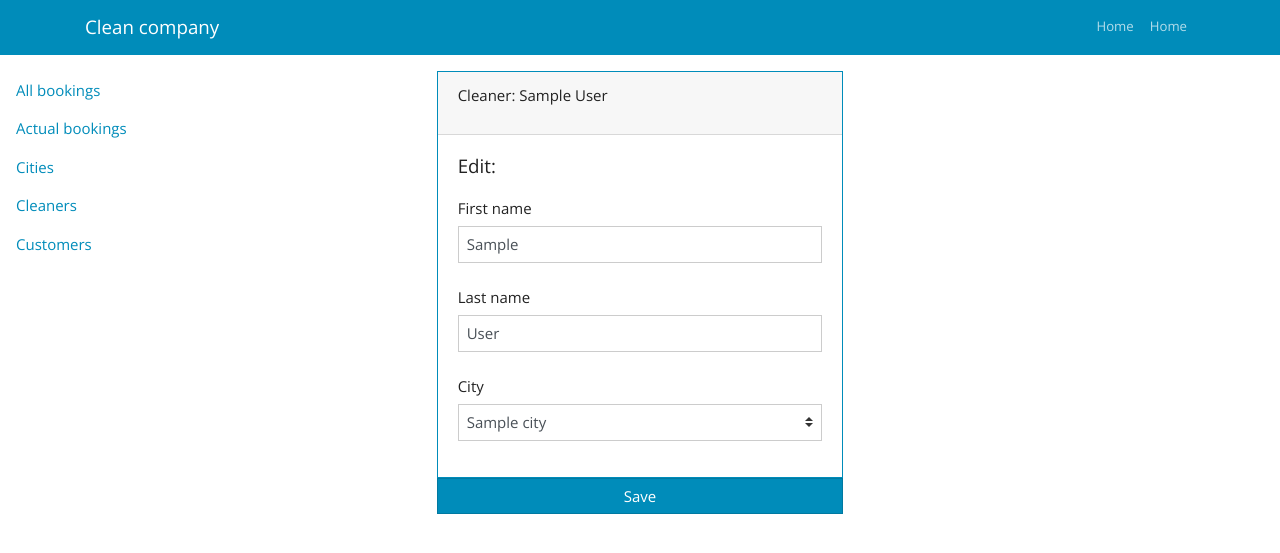
After one commit to VladSerebro/CleaningCompany, a Symfony app: template templates/cleaner/edit.html.twig in a window 1280 px wide. The commit adds this page. Shown: the top 553 px of the page. Run offline with Twig, Linux system fonts and the light colour scheme; the template is opened without the code that fills it: most values are stand-ins (such as "Sample title", 1, 10 or a date in 2020); some libraries are stand-ins or nearby versions.

Commit message:
add cleaner edit in administration dashboard

```diff
--- a/src/Controller/CustomerController.php
+++ b/src/Controller/CustomerController.php
@@ -155,7 +155,6 @@ class CustomerController extends AbstractController
             $manager->flush();
 
             return $this->redirectToRoute('admin_customer_index');
-
         }
 
         return $this->render('customer/edit.html.twig', [
--- /dev/null
+++ b/templates/cleaner/edit.html.twig
@@ -0,0 +1,61 @@
+{% extends 'base.html.twig' %}
+
+{% block title %}Dashboard{% endblock %}
+
+{% block body %}
+
+    <div class="row">
+
+        {{ include('inc/admin_sidebar.html.twig') }}
+
+        <div class=" col-md-4 offset-2">
+
+            <form action="/admin/cleaner/edit/{{ cleaner.id }}" method="POST" class="form-horizontal">
+                <div class="card border-primary">
+                    <div class="card-header">
+                        <p>Cleaner: {{ cleaner.firstName }} {{ cleaner.lastName }}</p>
+                    </div>
+                    <div class="card-body">
+                        <h5 class="card-title">
+                            Edit:
+                        </h5>
+
+                        <div class="form-group">
+                            <label for="firstName" class="col-form-label">First name</label>
+                            <input type="text" class="form-control" name="firstName" value="{{ cleaner.firstName }}">
+                        </div>
+
+                        <div class="form-group">
+                            <label for="lastName" class="col-form-label">Last name</label>
+                            <input type="text" class="form-control" name="lastName" value="{{ cleaner.lastName }}">
+                        </div>
+
+                        <div class="form-group">
+                            <label for="city" class="col-form-label">City</label>
+                            <select class="custom-select" name="city">
+                                {% for city in cities %}
+                                    <option value = "{{ city.id }}"
+                                        {% if cleaner.city.id == city.id %}
+                                            selected
+                                        {% endif %}
+                                    >{{ city.name }}</option>
+                                {% endfor %}
+                            </select>
+                        </div>
+
+
+
+                    </div>
+                </div>
+                <div class="form-group">
+                    <button type="submit" class="btn btn-primary btn-block">Save</button>
+                </div>
+            </form>
+        </div>
+
+    </div>
+
+
+{% endblock %}
+
+{% block javascripts %}{% endblock %}
--- a/templates/cleaner/index.html.twig
+++ b/templates/cleaner/index.html.twig
@@ -32,6 +32,7 @@
                         <td>{{ cleaner.lastName }}</td>
                         <td>{{ cleaner.city.name }}</td>
                         <td>
+                            <a href="/admin/cleaner/edit/{{ cleaner.id }}" class="btn btn-outline-info btn-sm">Edit</a>
                             <a href="#" class="btn btn-outline-danger btn-sm" data-id="{{ cleaner.id }}">Delete</a>
                         </td>
 
```
Also changed, not shown: src/Controller/CleanerController.php (+29 -0 lines).
